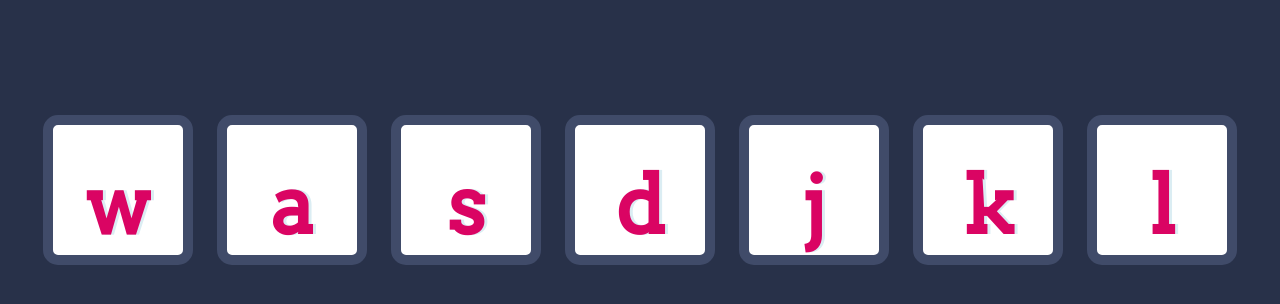
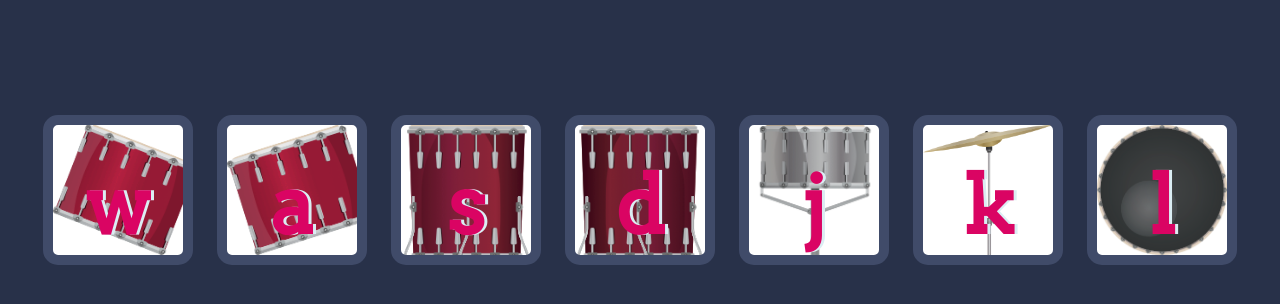
Before and after one commit to kfbkhw/web-development-bootcamp, a plain HTML site: page drum-kit/index.html in a window 1280 px wide. Shown: the part 174-478 px from the top of the page. Drawn offline with Linux system fonts and the light colour scheme.

Commit message:
Add images and sounds

```diff
--- a/drum-kit/scripts/main.js
+++ b/drum-kit/scripts/main.js
@@ -0,0 +1,8 @@
+for (let i = 0; i < document.querySelectorAll('.drum').length; i++) {
+    document.querySelectorAll('.drum')[i].addEventListener('click', function () {
+        const splitWords = getComputedStyle(this).getPropertyValue('background-image').split('/');
+        const mediaName = splitWords[splitWords.length - 1].split('.')[0];
+        const audio = new Audio(`sounds/${mediaName}.mp3`);
+        audio.play();
+    });
+}
--- a/drum-kit/styles/style.css
+++ b/drum-kit/styles/style.css
@@ -30,21 +30,43 @@ h1 {
   text-shadow: 3px 0 #DBEDF3;
   display: inline-block;
   text-align: center;
+  cursor: pointer;
 }
 
-.w {}
+.w {
+  background-image: url('../images/tom-1.png');
+  background-size: cover;
+}
 
-.a {}
+.a {
+  background-image: url('../images/tom-2.png');
+  background-size: cover;
+}
 
-.s {}
+.s {
+  background-image: url('../images/tom-3.png');
+  background-size: cover;
+}
 
-.d {}
+.d {
+  background-image: url('../images/tom-4.png');
+  background-size: cover;
+}
 
-.j {}
+.j {
+  background-image: url('../images/snare.png');
+  background-size: cover;
+}
 
-.k {}
+.k {
+  background-image: url('../images/crash.png');
+  background-size: cover;
+}
 
-.l {}
+.l {
+  background-image: url('../images/kick.png');
+  background-size: cover;
+}
 
 .game-over {
   background-color: red;
```
Also changed, not shown: drum-kit/images/tom-1.png (renamed from drum-kit/images/tom1.png), drum-kit/images/tom-2.png (renamed from drum-kit/images/tom2.png), drum-kit/images/tom-3.png (renamed from drum-kit/images/tom3.png), drum-kit/images/tom-4.png (renamed from drum-kit/images/tom4.png).
